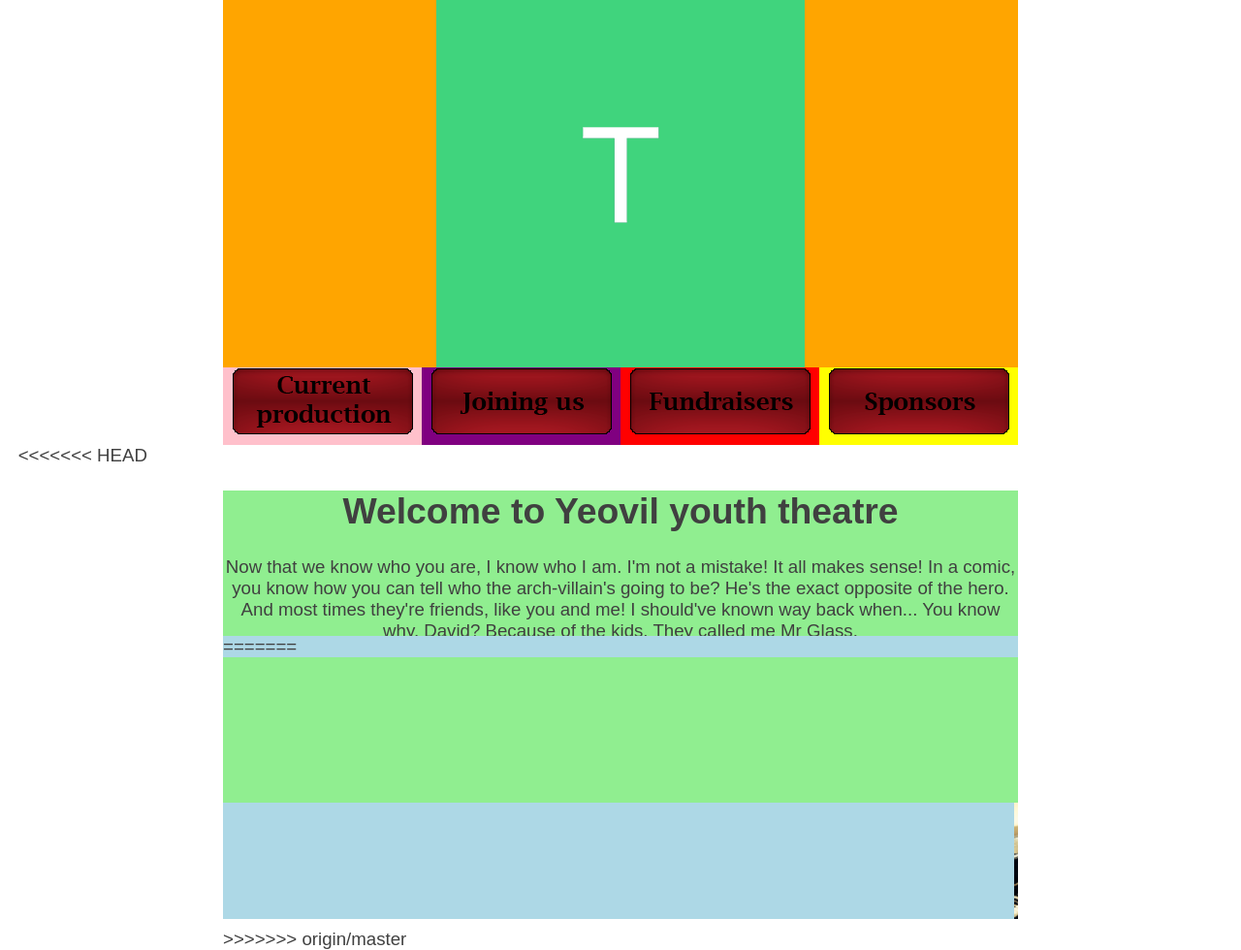
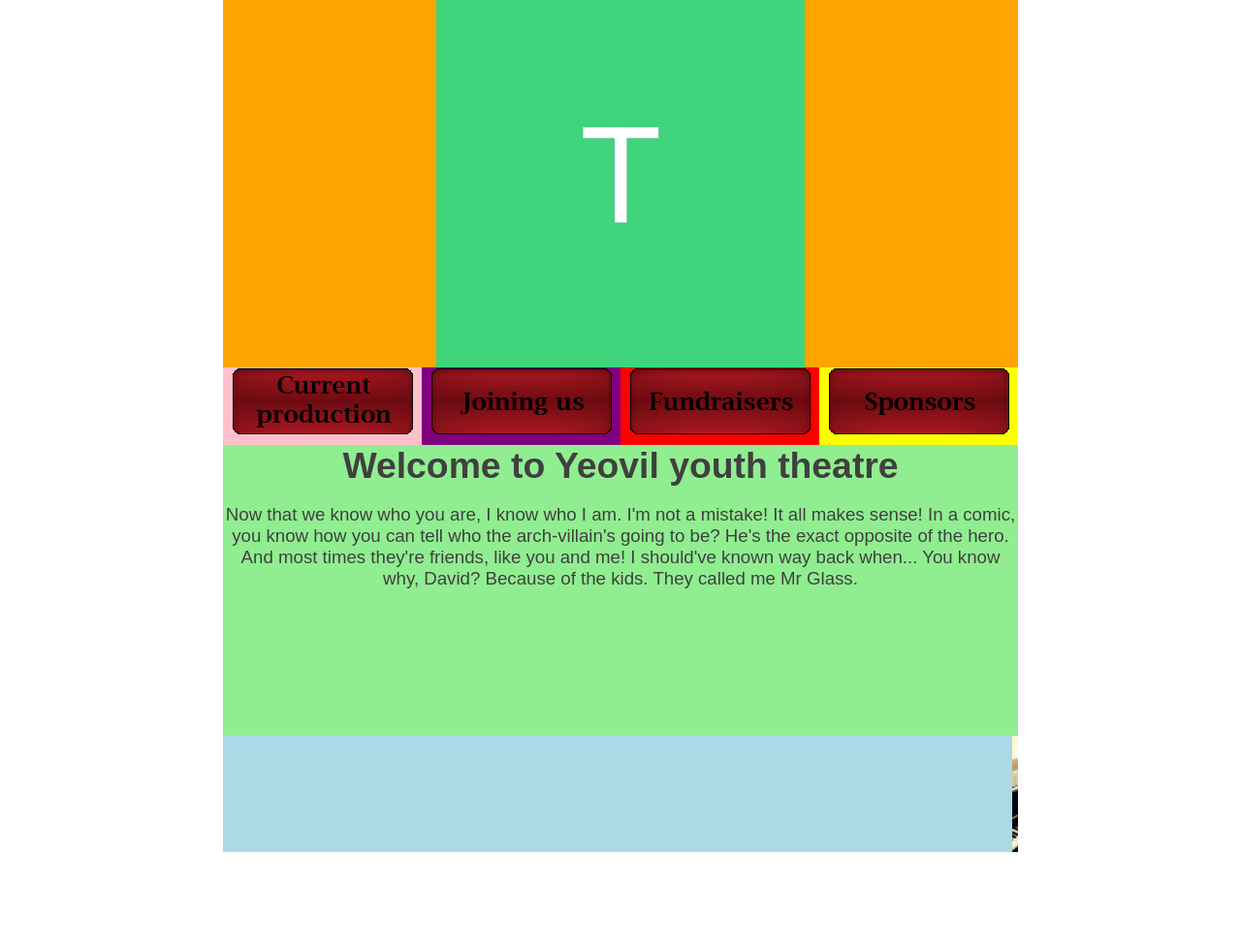
Before and after one commit to adbsjb/YYT-Website, a PHP site: page / in a window 1280 px wide. Shown: the part 188-1168 px from the top of the page at 97% size. After the commit the page ends 1067 px from the top, so only its background shows below. Run offline with PHP 8.4, Linux system fonts and the light colour scheme; some libraries are stand-ins or nearby versions.

Commit message:
removed margin on a h1

```diff
--- a/css/styles.css
+++ b/css/styles.css
@@ -99,6 +99,11 @@ li a:hover {
 	margin:0px auto;
 	text-align: center;
 }
+
+#aboutUs h1{
+	margin: 0;
+}
+
 #ourSponsers{
 	display:block;		/*Default*/
 	position:relative;	/*Default*/
--- a/index.php
+++ b/index.php
@@ -93,19 +93,18 @@
 		</a>
 	</div>
 </div>
-<<<<<<< HEAD
+
 <div id="aboutUs">
 	<h1>Welcome to Yeovil youth theatre</h1>
 	<p>Now that we know who you are, I know who I am. I'm not a mistake! It all makes sense! In a comic, you know how you can tell who the arch-villain's going to be? He's the exact opposite of the hero. And most times they're friends, like you and me! I should've known way back when... You know why, David? Because of the kids. They called me Mr Glass.</p>
 </div>
 <div id="ourSponsers"><div>
-=======
+
 <div id="aboutUs"></div>
 <div id="ourSponsers">
 <?php
 	include 'sponserBanner.php'
 ?>
 	<div>
->>>>>>> origin/master
 </body>
 </html>
```
